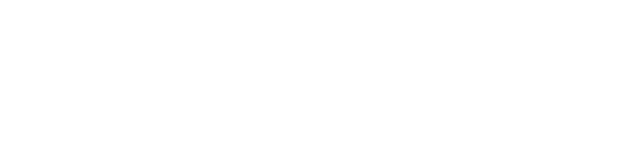
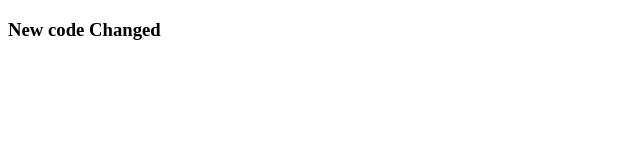
Before and after one commit to alvi75/my-first-repo, a plain HTML site: page index.html in a window 1280 px wide. Shown: the whole page, without its empty margins (0-640 px from the left). Drawn offline with Linux system fonts and the light colour scheme.

Commit message:
added header

```diff
--- a/index.html
+++ b/index.html
@@ -7,6 +7,6 @@
     <title>My First Github Repo</title>
 </head>
 <body>
-
+    <h3>New code Changed</h3>
 </body>
 </html>
```
